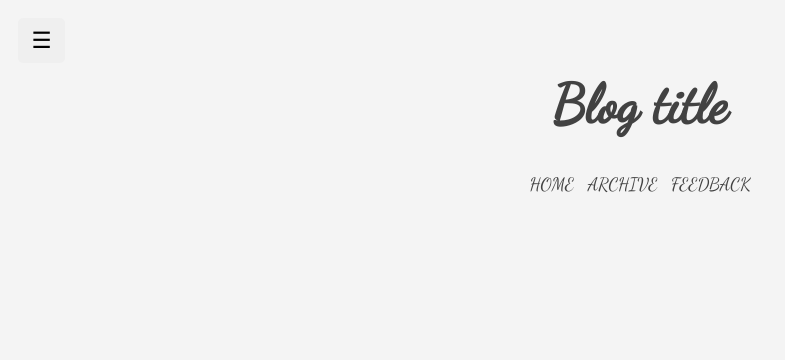
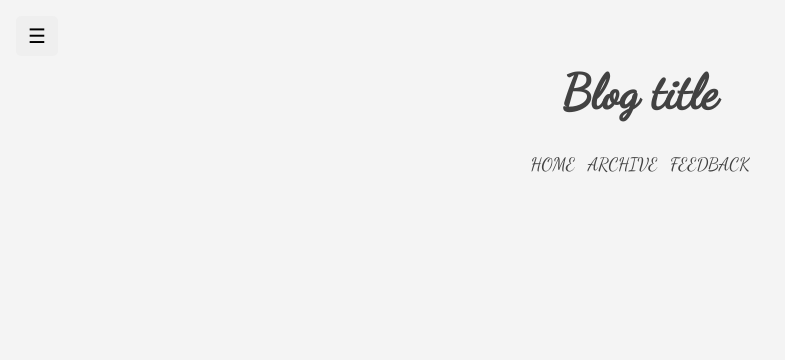
Before and after one commit to talanova/html-training-repo-second, a website: page pages/index.html in a window 1280 px wide. Shown: the whole page, without its empty margins (0-785 px from the left). Drawn offline with nearby package versions, Linux system fonts and the light colour scheme; files that its build step writes are made by us from their sources; files whose address does not match are found by name.

Commit message:
fix style.scss

```diff
--- a/scss/page.scss
+++ b/scss/page.scss
@@ -1,5 +1,6 @@
 .page__header {
   padding-left: 0;
+  position: relative;
 
   a {
     position: absolute;
--- a/scss/style.scss
+++ b/scss/style.scss
@@ -10,10 +10,7 @@ $font-size: 18px;
 * {
   margin: 0;
   padding: 0;
-  font-size: $font-size;
-  font-family: $font-family;
   box-sizing: border-box;
-  position: relative;
 }
 
 body {
@@ -21,6 +18,8 @@ body {
   color: $dark;
   margin: 0;
   min-height: 100vh;
+  font-size: $font-size;
+  font-family: $font-family;
 }
 
 .wrapper {
```
